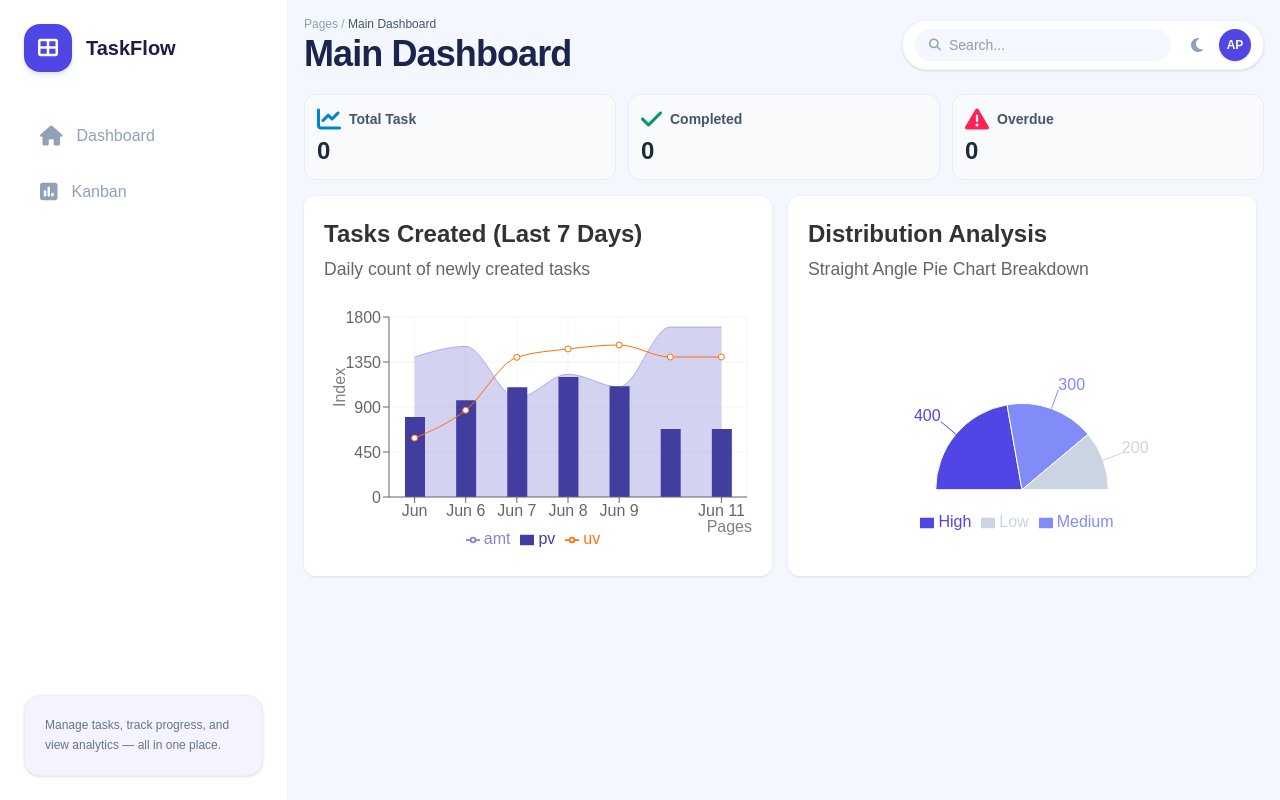
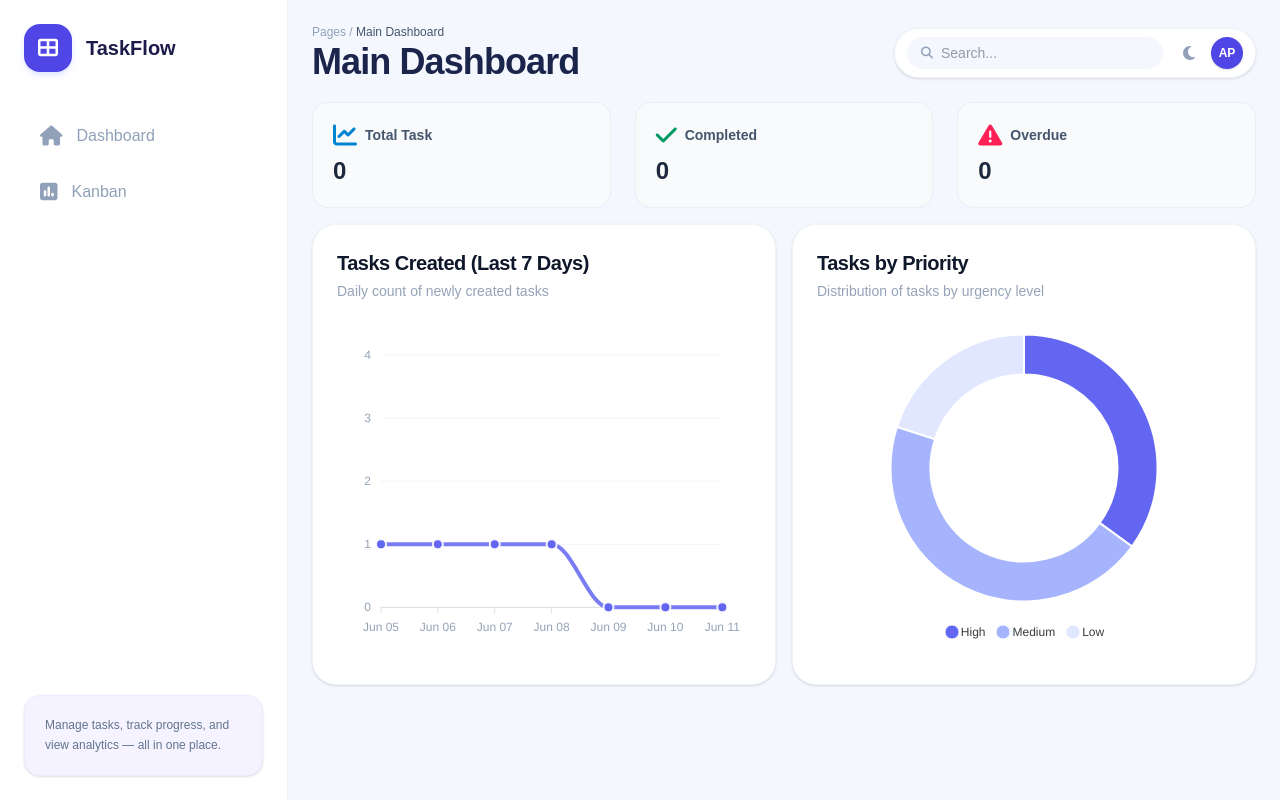
Before and after one commit to FatmaAhmedMoawd/Task-Meta, a Next.js app: page / in a window 1280 px wide. Built offline with nearby package versions, Linux system fonts and the light colour scheme.

Commit message:
update charts

```diff
--- a/package.json
+++ b/package.json
@@ -9,8 +9,10 @@
     "lint": "eslint"
   },
   "dependencies": {
+    "apexcharts": "^5.15.0",
     "next": "16.2.7",
     "react": "19.2.4",
+    "react-apexcharts": "^2.1.0",
     "react-dom": "19.2.4",
     "recharts": "^3.8.1"
   },
--- a/src/app/kanban/page.tsx
+++ b/src/app/kanban/page.tsx
@@ -17,7 +17,7 @@ export default function KanbanPage() {
           minWidth: 0,
           overflowY: "auto",
           overflowX: "hidden",
-          padding: "16px",
+          padding: "24px",
         }}
       >
         <Navbar
--- a/src/app/page.tsx
+++ b/src/app/page.tsx
@@ -19,7 +19,7 @@ export default function Page() {
           minWidth: 0,
           overflowY: "auto",
           overflowX: "hidden",
-          padding: "16px",
+          padding: "24px",
         }}
       >
         <Navbar
@@ -28,10 +28,10 @@ export default function Page() {
         />
 
         {/* Stat Cards */}
-        <div className="grid grid-cols-3 gap-3 w-full">
+        <div className="grid grid-cols-3 gap-4 md:gap-6 w-full">
           {/* Card 1: Total Task */}
-          <div className="bg-[#f8fafc] border border-slate-200/60 rounded-xl p-3 flex flex-col justify-between min-w-0">
-            <div className="flex items-center gap-2 mb-1">
+          <div className="bg-[#f8fafc] border border-slate-200/60 rounded-2xl p-5 flex flex-col justify-between min-w-0">
+            <div className="flex items-center gap-2 mb-2">
               <i className="fa-solid fa-chart-line text-lg md:text-2xl text-sky-600 shrink-0"></i>
               <p className="m-0 text-xs md:text-sm font-semibold text-slate-600 truncate">Total Task</p>
             </div>
@@ -39,8 +39,8 @@ export default function Page() {
           </div>
 
           {/* Card 2: Completed */}
-          <div className="bg-[#f8fafc] border border-slate-200/60 rounded-xl p-3 flex flex-col justify-between min-w-0">
-            <div className="flex items-center gap-2 mb-1">
+          <div className="bg-[#f8fafc] border border-slate-200/60 rounded-2xl p-5 flex flex-col justify-between min-w-0">
+            <div className="flex items-center gap-2 mb-2">
               <i className="fa-solid fa-check text-lg md:text-2xl text-emerald-600 shrink-0"></i>
               <p className="m-0 text-xs md:text-sm font-semibold text-slate-600 truncate">Completed</p>
             </div>
@@ -48,8 +48,8 @@ export default function Page() {
           </div>
 
           {/* Card 3: Overdue */}
-          <div className="bg-[#f8fafc] border border-slate-200/60 rounded-xl p-3 flex flex-col justify-between min-w-0">
-            <div className="flex items-center gap-2 mb-1">
+          <div className="bg-[#f8fafc] border border-slate-200/60 rounded-2xl p-5 flex flex-col justify-between min-w-0">
+            <div className="flex items-center gap-2 mb-2">
               <i className="fa-solid fa-triangle-exclamation text-lg md:text-2xl text-rose-500 shrink-0"></i>
               <p className="m-0 text-xs md:text-sm font-semibold text-slate-600 truncate">Overdue</p>
             </div>
@@ -58,14 +58,7 @@ export default function Page() {
         </div>
 
         {/* Charts */}
-        <div
-          style={{
-            marginTop: 16,
-            display: "flex",
-            gap: 16,
-            flexWrap: "wrap",
-          }}
-        >
+        <div className="grid grid-cols-1 md:grid-cols-2 gap-4 mt-4 w-full">
           <MyChart />
           <ChartsCircle />
         </div>
--- a/src/components/Mycharts/Charts-Circle.tsx
+++ b/src/components/Mycharts/Charts-Circle.tsx
@@ -1,140 +1,41 @@
-"use client";
+'use client';
 
-import React, { useState, useEffect } from "react";
-import { PieChart, Pie, Cell, Tooltip, Legend, ResponsiveContainer } from "recharts";
+import React from 'react';
+import Chart from 'react-apexcharts';
 
-const data = [
-  { name: 'High', value: 400 },
-  { name: 'Medium', value: 300 },
-  { name: 'Low', value: 200 },
-];
+export default function PriorityDonut() {
+  // 1. البيانات ثابتة (High, Medium, Low)
+  const series = [35, 45, 20];
 
-const COLORS = ["#4f46e5", "#818cf8", "#cbd5e1"];
+  // 2. الإعدادات بنفس الألوان البنفسجية المتناسقة مع الصورة
+  const options = {
+    chart: { type: 'donut' },
+    labels: ['High', 'Medium', 'Low'],
 
-export default function ChartsCircle() {
-  const [windowSize, setWindowSize] = useState({ width: 1024 });
+    // الألوان: البنفسجي الأساسي للصورة، ثم درجة أفتح، ثم درجة هادئة جداً
+    colors: ['#6366f1', '#a5b4fc', '#e0e7ff'],
 
-  useEffect(() => {
-    const handleResize = () => {
-      setWindowSize({ width: window.innerWidth });
-    };
-
-    handleResize();
-    window.addEventListener("resize", handleResize);
-    return () => window.removeEventListener("resize", handleResize);
-  }, []);
-
-  const getResponsiveValues = () => {
-    const width = windowSize.width;
-
-    if (width < 640) {
-      return {
-        containerWidth: "100%",
-        containerHeight: 240,
-        containerPadding: "12px",
-        containerRadius: "10px",
-        h1FontSize: "1.1rem",
-        h3FontSize: "0.8rem",
-        marginBottom: "8px",
-      };
-    } else if (width < 768) {
-      return {
-        containerWidth: "100%",
-        containerHeight: 320,
-        containerPadding: "16px",
-        containerRadius: "11px",
-        h1FontSize: "1.3rem",
-        h3FontSize: "0.95rem",
-        marginBottom: "12px",
-      };
-    } else if (width < 1024) {
-      return {
-        containerWidth: "100%",
-        containerHeight: 360,
-        containerPadding: "18px",
-        containerRadius: "11px",
-        h1FontSize: "1.4rem",
-        h3FontSize: "1.05rem",
-        marginBottom: "14px",
-      };
-    } else {
-      return {
-        containerWidth: "calc(50% - 12px)",
-        containerHeight: 380,
-        containerPadding: "20px",
-        containerRadius: "12px",
-        h1FontSize: "1.5rem",
-        h3FontSize: "1.1rem",
-        marginBottom: "15px",
-      };
+    legend: { position: 'bottom' },
+    dataLabels: { enabled: false },
+    plotOptions: {
+      pie: {
+        donut: { size: '70%' }
+      }
     }
   };
 
-  const responsive = getResponsiveValues();
-
   return (
-    <div
-      style={{
-        width: responsive.containerWidth,
-        height: responsive.containerHeight,
-        background: "#fff",
-        padding: responsive.containerPadding,
-        borderRadius: responsive.containerRadius,
-        boxShadow: "0 1px 3px rgba(0, 0, 0, 0.1)",
-        display: "flex",
-        flexDirection: "column",
-      }}
-    >
-      <h1
-        style={{
-          marginBottom: 4,
-          fontWeight: 600,
-          color: "#333",
-          fontSize: responsive.h1FontSize,
-        }}
-      >
-        Distribution Analysis
-      </h1>
-      <h3
-        style={{
-          marginBottom: responsive.marginBottom,
-          fontWeight: 400,
-          color: "#666",
-          fontSize: responsive.h3FontSize,
-        }}
-      >
-        Straight Angle Pie Chart Breakdown
-      </h3>
-      <div style={{ flex: 1, minHeight: 0, width: "100%" }}>
-        <ResponsiveContainer width="100%" height="100%">
-          <PieChart
-            margin={{
-              top: 10,
-              right: 10,
-              bottom: 10,
-              left: 10,
-            }}
-          >
-            <Pie
-              dataKey="value"
-              startAngle={180}
-              endAngle={0}
-              data={data}
-              cx="50%"
-              cy="90%"
-              outerRadius="85%"
-              fill="#8884d8"
-              label
-            >
-              {data.map((entry, index) => (
-                <Cell key={`cell-${index}`} fill={COLORS[index % COLORS.length]} />
-              ))}
-            </Pie>
-            <Tooltip />
-            <Legend verticalAlign="bottom" height={36} />
-          </PieChart>
-        </ResponsiveContainer>
+    <div className="w-full bg-white p-6 rounded-3xl shadow-sm border border-slate-100">
+      <div className="mb-6">
+        <h3 className="text-xl font-bold text-[#0f172a] tracking-tight">Tasks by Priority</h3>
+        <p className="text-sm text-[#94a3b8] mt-1">Distribution of tasks by urgency level</p>
       </div>
+      <Chart
+        options={options}
+        series={series}
+        type="donut"
+        height={320}
+      />
     </div>
   );
 }
--- a/src/components/Mycharts/MyChart.tsx
+++ b/src/components/Mycharts/MyChart.tsx
@@ -1,151 +1,86 @@
-"use client";
+'use client';
 
-import React, { useState, useEffect } from "react";
-import { ComposedChart, Line, Area, Bar, XAxis, YAxis, CartesianGrid, Tooltip, Legend, ResponsiveContainer } from "recharts";
+import React from 'react';
+import Chart from 'react-apexcharts';
 
-// #region Sample data
-const data = [
+export default function WeeklyLineChart() {
+  // 1. الداتا المكتوبة في الصورة بالظبط (1 للأيام الأولى و 0 لآخر 3 أيام)
+  const series = [
     {
-    name: 'Jun ',
-    uv: 590,
-    pv: 800,
-    amt: 1400,
+      name: "Tasks Created",
+      data: [1, 1, 1, 1, 0, 0, 0]
+    }
+  ];
+
+  // 2. الإعدادات بنفس الشكل الانسيابي اللي فات
+  const options = {
+    chart: {
+      type: 'line', // رجعناه خط زي الأول
+      toolbar: { show: false },
     },
-  {
-    name: 'Jun 6',
-    uv: 868,
-    pv: 967,
-    amt: 1506,
+    // الألوان اللي اخترتيها (الأزرق المريح)
+    colors: ['#6366f1'],
+    stroke: {
+      curve: 'smooth', // المنحنى الناعم اللي كنتِ حباه
+      width: 4
     },
-  {
-    name: 'Jun 7',
-    uv: 1397,
-    pv: 1098,
-    amt: 989,
+    // النقط اللي على الخط
+    markers: {
+      size: 5,
+      colors: ['#6366f1'],
+      strokeColors: '#fff',
+      strokeWidth: 2,
+      hover: { size: 7 }
     },
-  {
-    name: 'Jun 8',
-    uv: 1480,
-    pv: 1200,
-    amt: 1228,
+    xaxis: {
+      // التواريخ مطابقة للصورة
+      categories: ['Jun 05', 'Jun 06', 'Jun 07', 'Jun 08', 'Jun 09', 'Jun 10', 'Jun 11'],
+      labels: {
+        style: {
+          colors: '#94a3b8',
+          fontSize: '12px'
+        }
+      }
     },
-  {
-    name: 'Jun 9',
-    uv: 1520,
-    pv: 1108,
-    amt: 1100,
+    yaxis: {
+      min: 0,
+      max: 4, // نفس تدريج المحور اللي في الصورة
+      tickAmount: 4,
+      labels: {
+        style: {
+          colors: '#94a3b8',
+          fontSize: '12px'
+        }
+      }
     },
-  {
-    name: 'Jun 10',
-    uv: 1400,
-    pv: 680,
-    amt: 1700,
+    tooltip: {
+      theme: 'light',
+      y: {
+        formatter: function (val) {
+          return "count : " + val; // نفس الكلمة اللي في الصورة
+        }
+      }
     },
-  {
-    name: 'Jun 11',
-    uv: 1400,
-    pv: 680,
-    amt: 1700,
-  },
-];
-// #endregion
-
-export default function MyChart() {
-  const [windowSize, setWindowSize] = useState({ width: 1024 });
-
-  useEffect(() => {
-    const handleResize = () => {
-      setWindowSize({ width: window.innerWidth });
-    };
-
-    handleResize();
-    window.addEventListener("resize", handleResize);
-    return () => window.removeEventListener("resize", handleResize);
-  }, []);
-
-  const getResponsiveValues = () => {
-    const width = windowSize.width;
-
-    if (width < 1024) {
-      return {
-        containerWidth: "100%",
-        containerHeight: 380,
-        containerPadding: "20px",
-        containerRadius: "12px",
-        h1FontSize: "1.5rem",
-        h3FontSize: "1.1rem",
-        marginBottom: "15px",
-      };
-    } else {
-      return {
-        containerWidth: "calc(50% - 12px)",
-        containerHeight: 380,
-        containerPadding: "20px",
-        containerRadius: "12px",
-        h1FontSize: "1.5rem",
-        h3FontSize: "1.1rem",
-        marginBottom: "15px",
-      };
+    grid: {
+      borderColor: '#f1f5f9',
+      strokeDasharray: 4, // الخطوط المنقطة اللي في الخلفية
     }
   };
 
-  const responsive = getResponsiveValues();
+  return (
+    <div className="w-full bg-white p-6 rounded-3xl shadow-sm border border-slate-100">
+      <div className="mb-6">
+        <h3 className="text-xl font-bold text-[#0f172a] tracking-tight">Tasks Created (Last 7 Days)</h3>
+        <p className="text-sm text-[#94a3b8] mt-1">Daily count of newly created tasks</p>
+      </div>
 
-  return (
-    <div
-      style={{
-        width: responsive.containerWidth,
-        height: responsive.containerHeight,
-        background: "#fff",
-        padding: responsive.containerPadding,
-        borderRadius: responsive.containerRadius,
-        boxShadow: "0 1px 3px rgba(0, 0, 0, 0.1)",
-        display: "flex",
-        flexDirection: "column",
-      }}
-    >
-      <h1
-        style={{
-          marginBottom: 4,
-          fontWeight: 600,
-          color: "#333",
-          fontSize: responsive.h1FontSize,
-        }}
-      >
-   Tasks Created (Last 7 Days)
-      </h1>
-      <h3
-        style={{
-          marginBottom: responsive.marginBottom,
-          fontWeight: 400,
-          color: "#666",
-          fontSize: responsive.h3FontSize,
-        }}
-      >
-        Daily count of newly created tasks
-      </h3>
-      <div style={{ flex: 1, minHeight: 0 }}>
-        <ResponsiveContainer width="100%" height="100%">
-          <ComposedChart
-            data={data}
-            margin={{
-              top: 20,
-              right: 5,
-              bottom: 5,
-              left: 5,
-            }}
-          >
-            <CartesianGrid stroke="#f5f5f5" />
-            <XAxis dataKey="name" label={{ value: 'Pages', position: 'insideBottomRight', offset: -5 }} scale="band" />
-            <YAxis label={{ value: 'Index', angle: -90, position: 'insideLeft', offset: 10 }} width={60} />
-            <Tooltip />
-            <Legend />
-            <Area type="monotone" dataKey="amt" fill="#8884d8" stroke="#8884d8" opacity={0.6} />
-            <Bar dataKey="pv" barSize={20} fill="#413ea0" />
-            <Line type="monotone" dataKey="uv" stroke="#ff7300" />
-          </ComposedChart>
-        </ResponsiveContainer>
-      </div>
+      <Chart
+        options={options}
+        series={series}
+        type="line"
+        height={320}
+        width="100%"
+      />
     </div>
   );
 }
```
Also changed, not shown: src/app/dashboard/page.tsx (+9 -16 lines), 1 other file (tests, documents, lock files or other folders). Lines whose indentation alone changed are shown as unchanged.
